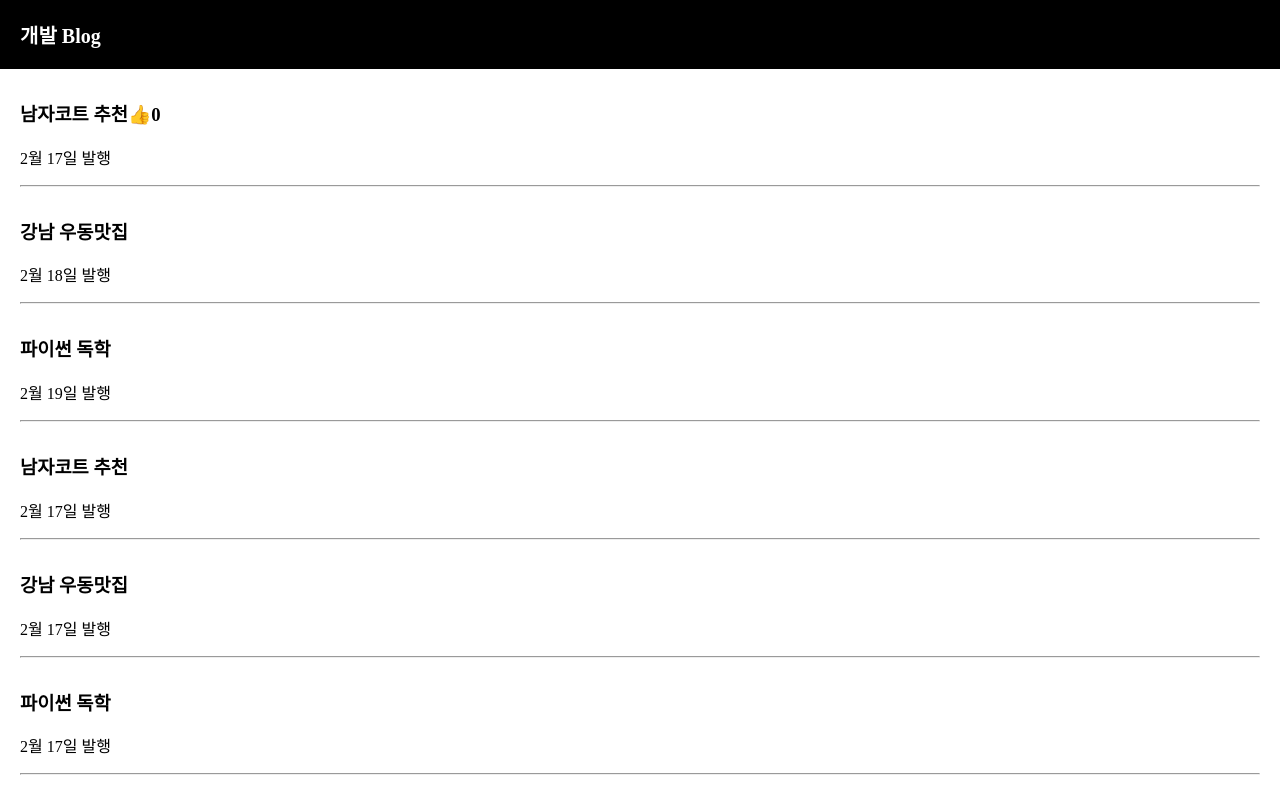
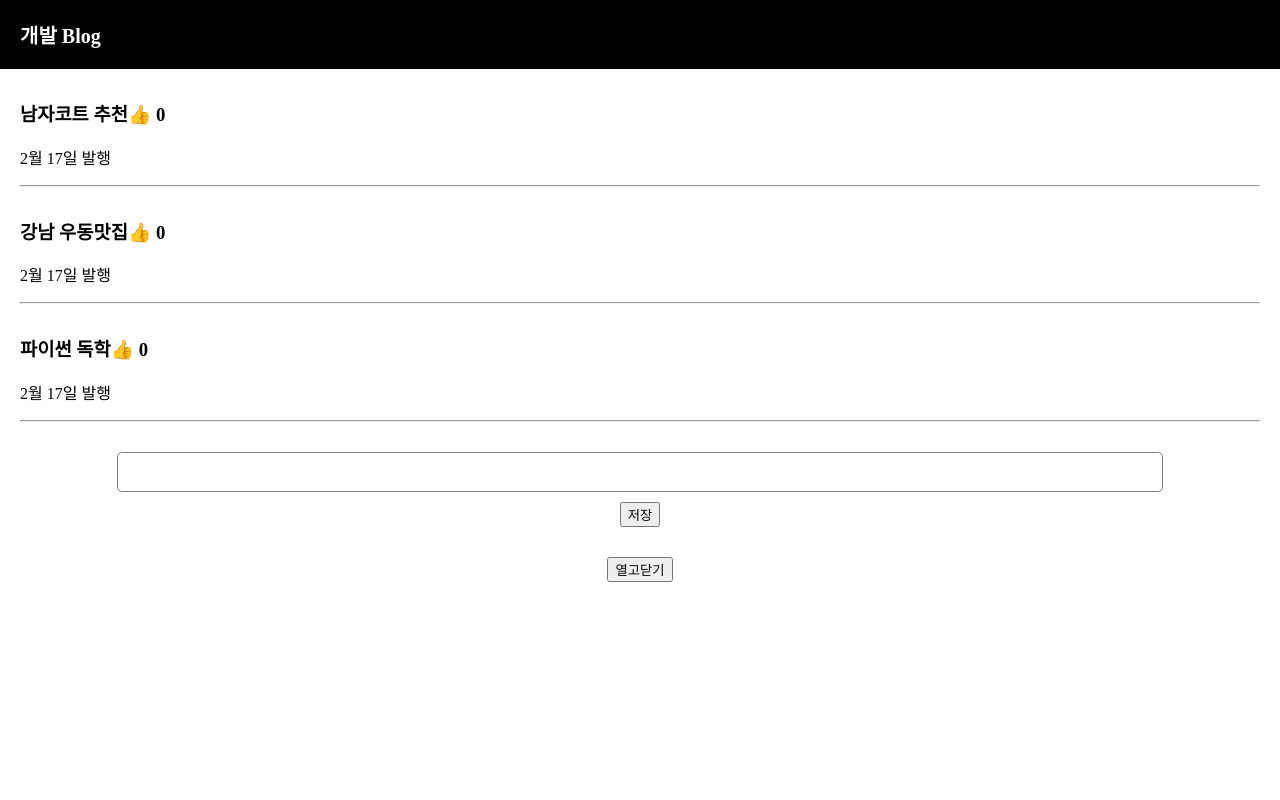
Before and after one commit to bibidibovidiboo/react-coding-apple, a React (Create React App) app in the folder blog/: page / in a window 1280 px wide. Shown: the top 800 px of the page. Built offline with nearby package versions, Linux system fonts and the light colour scheme.

Commit message:
글쓰기 기능 추가

```diff
--- a/blog/src/App.css
+++ b/blog/src/App.css
@@ -25,3 +25,19 @@ body {
   background: #eee;
   margin-top: 20px;
 }
+.publish {
+  margin-top: 30px;
+  margin-bottom: 30px;
+}
+.publish input {
+  padding: 10px;
+  font-size: 16px;
+  border-radius: 5px;
+  width: 80%;
+  border: 1px solid grey;
+}
+.publish button {
+  display: block;
+  margin: auto;
+  margin-top: 10px;
+}
--- a/blog/src/App.js
+++ b/blog/src/App.js
@@ -6,10 +6,11 @@ function App(){
 
   let [글제목, 글제목변경] = useState(['남자코트 추천','강남 우동맛집','파이썬 독학']);
   let [따봉, 따봉변경] = useState(0);
+  let [modal, modal변경] = useState(false);
+  let [누른제목, 누른제목변경] = useState(0);
 
-  let [modal, modal변경] = useState(false);
+  let [입력값, 입력값변경] = useState('');
 
-  let posts = '강남 고기 맛집';
 
   function 제목바꾸기(){
     var newArray = [...글제목]; // 복사 먼저 하기
@@ -23,7 +24,7 @@ function App(){
         <div>개발 Blog</div>
       </div>
       {/* <button onClick={ 제목바꾸기 }>버튼</button> */}
-      <div className="list">
+      {/* <div className="list">
         <h3>{ 글제목[0] }<span onClick={ () => { 따봉변경(따봉 +1) } }>👍</span>{따봉}</h3>
         <p>2월 17일 발행</p>
         <hr/>
@@ -37,19 +38,13 @@ function App(){
         <h3 onClick={ ()=>{ modal변경(true) } } > { 글제목[2] }</h3>
         <p>2월 19일 발행</p>
         <hr/>
-      </div>
+      </div> */}
 
       {
-        modal == true
-        ? <Modal></Modal>
-        : null
-      }
-
-      {
-        글제목.map(function(a){
+        글제목.map(function(글, i){
           return (
-            <div className="list">
-              <h3>{ a }</h3>
+            <div className="list" key={i}>
+              <h3 onClick={ () => { 누른제목변경(i) } } >{ 글 }<span onClick={ () => { 따봉변경(따봉 +1) } }>👍</span> {따봉} </h3>
               <p>2월 17일 발행</p>
               <hr/>
             </div>
@@ -57,17 +52,41 @@ function App(){
         })
       }
 
+      {/* <button onClick={ () => { 누른제목변경(0) } }>버튼1</button>
+      <button onClick={ () => { 누른제목변경(1) } }>버튼2</button>
+      <button onClick={ () => { 누른제목변경(2) } }>버튼3</button> */}
+
+
+      <div className="publish">
+        <input onChange={ (e) => { 입력값변경(e.target.value) } }/>
+        <button onClick={ () => {
+          var arrayCopy = [...글제목];
+          arrayCopy.unshift(입력값)
+          글제목변경( arrayCopy );
+        } }>저장</button>
+      </div>
+
+      <button onClick={ () => { modal변경(!modal)}}>열고닫기</button>
+
+      {
+        modal == true
+        ? <Modal 글제목={글제목} 누른제목={누른제목}></Modal>
+        : null
+      }
+
+
+
     </div>
   )
 }
 
 // Component
 
-function Modal(){
+function Modal(props){
   return (
     <>
     <div className="modal">
-        <h2>제목</h2>
+        <h2>{ props.글제목[props.누른제목] }</h2>
         <p>날짜</p>
         <p>상세내용</p>
       </div>
```
